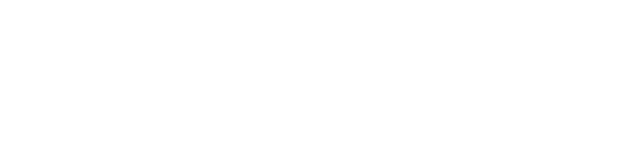
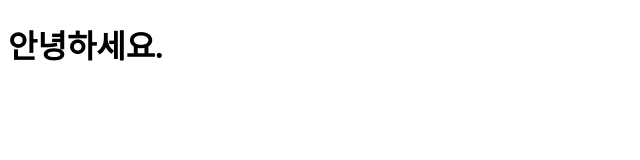
Before and after one commit to khy0218/KHY, a plain HTML site: page JavaScirpt/git_test2.html in a window 1280 px wide. Shown: the whole page, without its empty margins (0-640 px from the left). Drawn offline with Linux system fonts and the light colour scheme.

Commit message:
add git_tset2.html

```diff
--- a/JavaScirpt/git_test2.html
+++ b/JavaScirpt/git_test2.html
@@ -2,10 +2,13 @@
 <html lang="en">
 <head>
     <meta charset="UTF-8">
-    <meta name="viewport" content="width=device-width, initial-scale=1.0">
     <title>Document</title>
 </head>
 <body>
 
+
+    <h1>안녕하세요.</h1>
+
+
 </body>
 </html>
```
